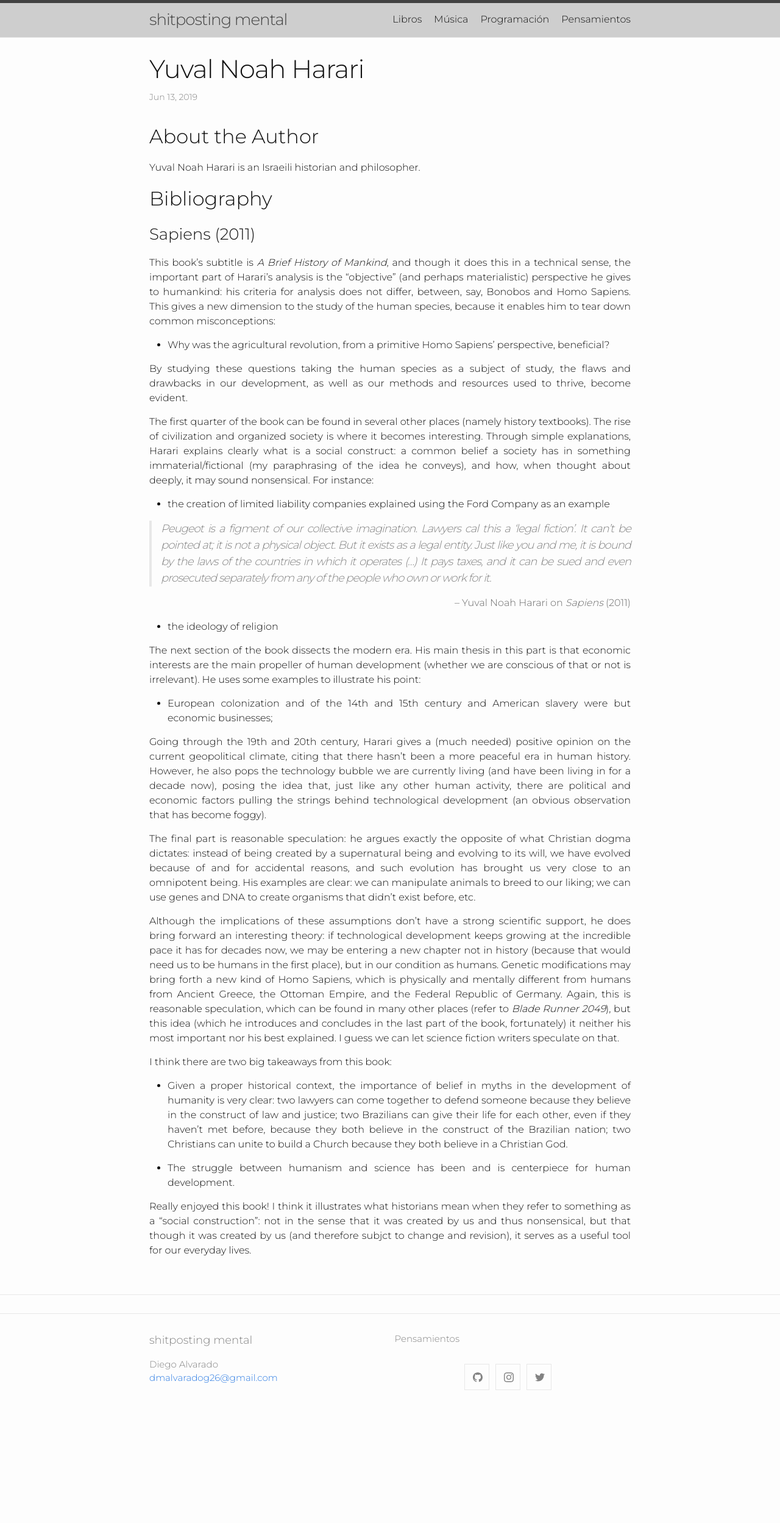
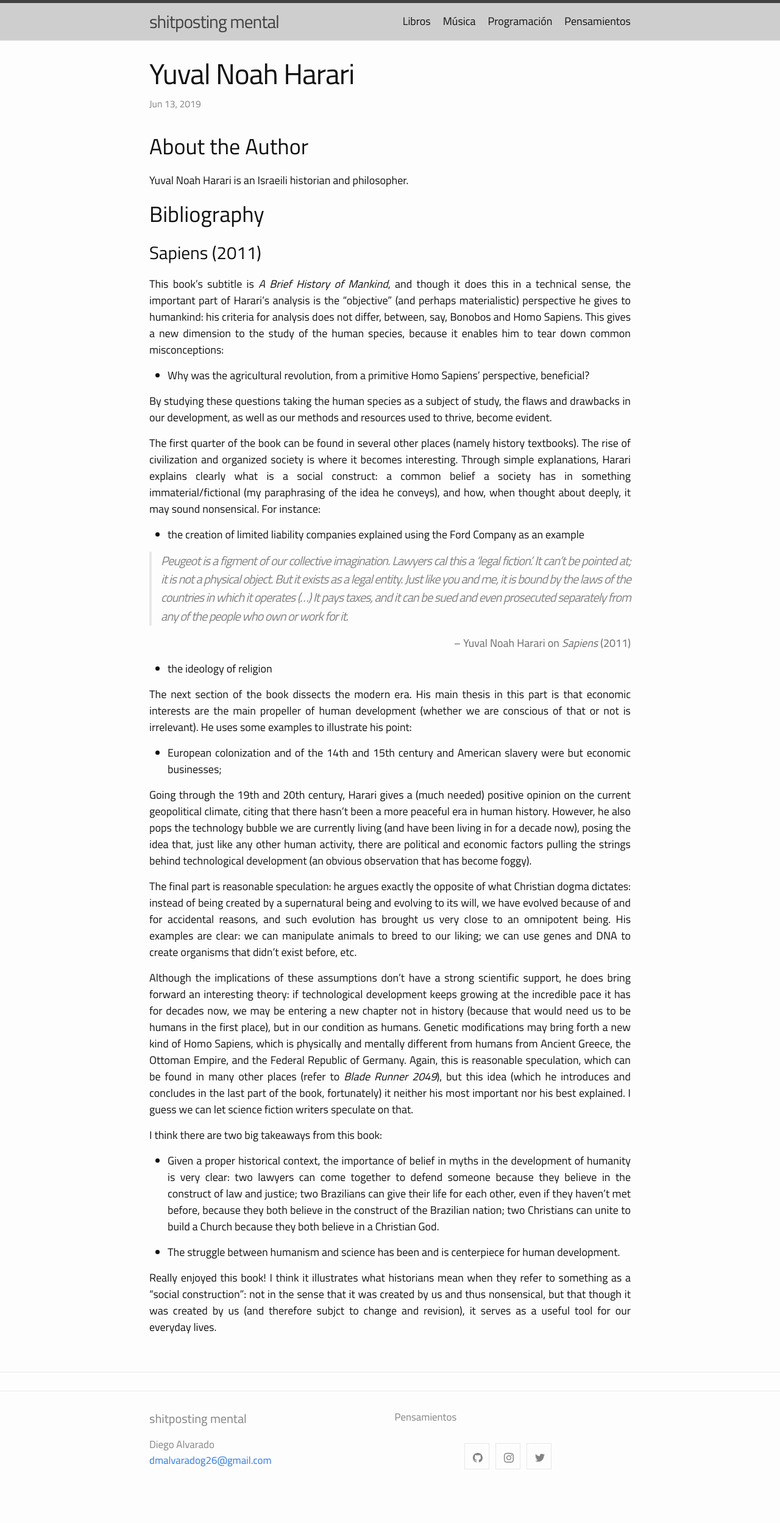
Before and after one commit to ogeid26/blog, a Jekyll site: the page built from _posts/books/reviews/2019-06-13-harari.md, in a window 1280 px wide. Shown: the whole page at 61% size. Built offline with Jekyll 4.4.1, drawn with Linux system fonts in a browser that asks for light colours; our own code applies the rules of GitHub Pages for plain Markdown files; comment, search, counter and statistics services are not loaded; before the commit the page ends 2362 px from its top, so only the background shows below that.

Commit message:
font change

```diff
--- a/_includes/head.html
+++ b/_includes/head.html
@@ -16,8 +16,10 @@
 
   <!-- Fonts -->
   <link rel="preconnect" href="https://fonts.googleapis.com">
-  <link rel="preconnect" href="https://fonts.gstatic.com" crossorigin>
-  <link href="https://fonts.googleapis.com/css2?family=Montserrat:wght@300&display=swap" rel="stylesheet">
+  <link rel="preconnect" href="https://fonts.googleapis.com">
+<link rel="preconnect" href="https://fonts.gstatic.com" crossorigin>
+  <link href="https://fonts.googleapis.com/css2?family=Montserrat:wght@400&display=swap" rel="stylesheet">
+  <link href="https://fonts.googleapis.com/css2?family=Titillium+Web:wght@400&display=swap" rel="stylesheet">
   {%- feed_meta -%}
   {%- if jekyll.environment == 'production' and site.google_analytics -%}
     {%- include google-analytics.html -%}
--- a/_sass/minima.scss
+++ b/_sass/minima.scss
@@ -3,8 +3,8 @@
 // Define defaults for each variable.
 
 $base-font-family: -apple-system, BlinkMacSystemFont, "Segoe UI", Roboto, Helvetica, Arial, sans-serif, "Apple Color Emoji", "Segoe UI Emoji", "Segoe UI Symbol" !default;
-$base-font-family: 'Montserrat', sans-serif;;
-$base-font-size:   16px !default;
+$base-font-family: 'Titillium Web', sans-serif;
+$base-font-size:   18px !default;
 $base-font-weight: 400 !default;
 $small-font-size:  $base-font-size * 0.875 !default;
 $base-line-height: 1.5 !default;
```
